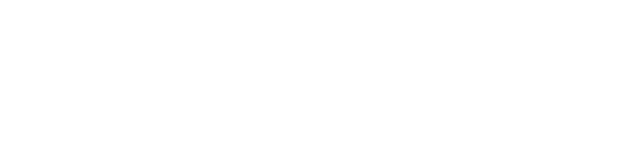
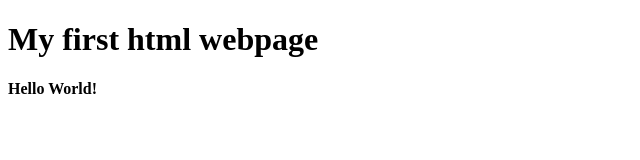
Before and after one commit to masonsquier/newWebsiteW, a plain HTML site: page Website Source/index.html in a window 1280 px wide. Shown: the whole page, without its empty margins (0-640 px from the left). Drawn offline with Linux system fonts and the light colour scheme.

Commit message:
Edited index

```diff
--- a/Website Source/index.html
+++ b/Website Source/index.html
@@ -1,7 +1,8 @@
 <!DOCTYPE html>
 
 <body>
-
     <title>Home</title>
 
+        <h1> My first html webpage</h1>
+            <strong>Hello World!</strong>
 </body>
```
